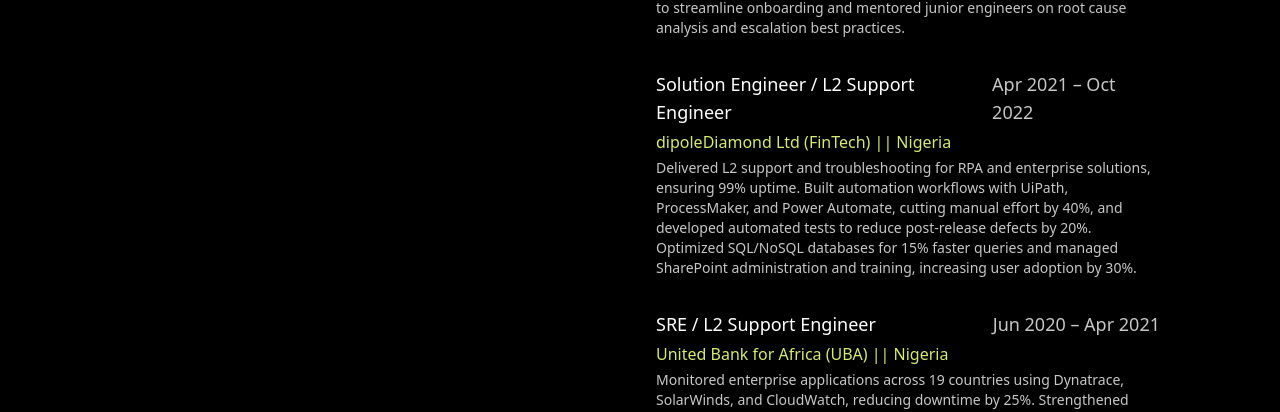
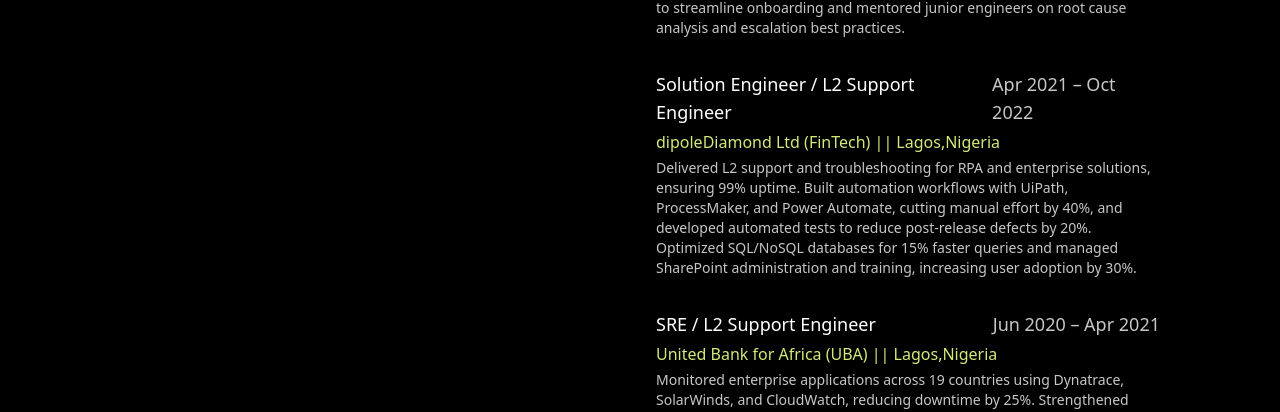
Before and after one commit to calebtdev/portfoliotask, a React (Vite) app: page /about in a window 1280 px wide. Shown: the part 2719-3131 px from the top of the page. Built offline with nearby package versions, Linux system fonts and the light colour scheme.

Commit message:
update on ecom ellat

```diff
--- a/src/components/Experience.jsx
+++ b/src/components/Experience.jsx
@@ -13,14 +13,14 @@
     {
       role: "Solution Engineer / L2 Support Engineer ",
       date: "Apr 2021 – Oct 2022",
-      companyname: "dipoleDiamond Ltd (FinTech) || Nigeria",
+      companyname: "dipoleDiamond Ltd (FinTech) || Lagos,Nigeria",
       detail:
         "Delivered L2 support and troubleshooting for RPA and enterprise solutions, ensuring 99% uptime. Built automation workflows with UiPath, ProcessMaker, and Power Automate, cutting manual effort by 40%, and developed automated tests to reduce post-release defects by 20%. Optimized SQL/NoSQL databases for 15% faster queries and managed SharePoint administration and training, increasing user adoption by 30%.",
     },
     {
       role: "SRE / L2 Support Engineer ",
       date: "Jun 2020 – Apr 2021",
-      companyname: "United Bank for Africa (UBA) || Nigeria",
+      companyname: "United Bank for Africa (UBA) || Lagos,Nigeria",
       detail:
         "Monitored enterprise applications across 19 countries using Dynatrace, SolarWinds, and CloudWatch, reducing downtime by 25%. Strengthened compliance and device security by 40% through Azure AD policies and Intune. Automated server and endpoint tasks with Shell and PowerShell, cutting manual effort by 30%. Provided L3 support for financial applications, resolving 95% of incidents within SLA.",
     },
```
